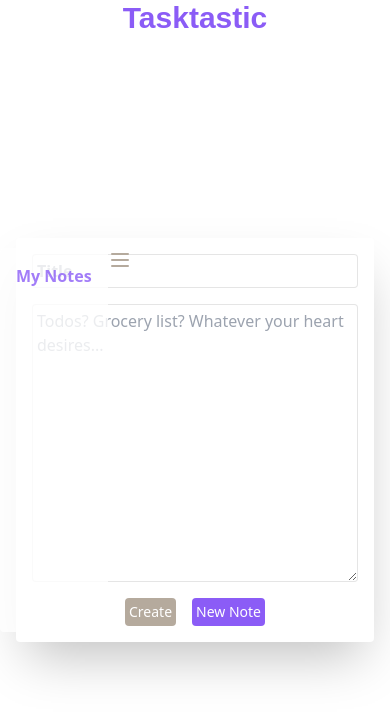
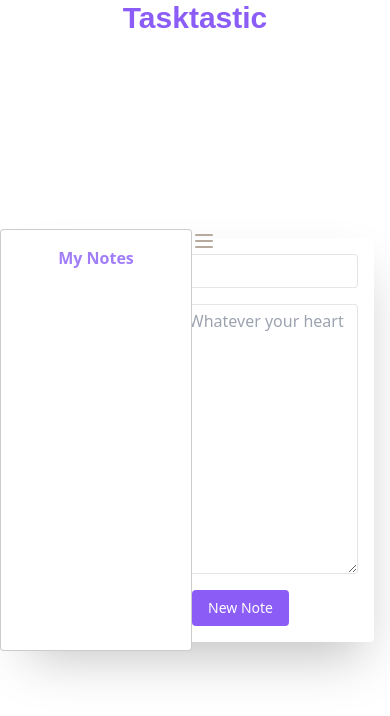
Before and after one commit to Cadhig/Tasktastic, a React (Vite) app: page /notes in a window 390 px wide. Shown: the top 716 px of the page. Built offline with nearby package versions, Linux system fonts and the light colour scheme; no server answers.

Commit message:
re-styled sidebar

```diff
--- a/src/components/NewNote.tsx
+++ b/src/components/NewNote.tsx
@@ -43,8 +43,8 @@ export default function NewNote(props: NewNoteProps) {
             <input type="text" placeholder="Title" value={title} onChange={(e) => setTitle(e.target.value)} className="w-full border border-black/10 hover:border-black/20 rounded p-1 font-bold" />
             <textarea value={description} placeholder="Todos? Grocery list? Whatever your heart desires..." onChange={(e) => setDescription(e.target.value)} className="w-full border border-black/10 hover:border-black/20 h-full rounded p-1" />
             <div className="flex gap-4 text-white">
-                <button onClick={() => createNewNote()} className="bg-tasktastic-base-2 hover:bg-tasktastic-base-2/90 text-sm p-1 rounded">Create</button>
-                <button className="bg-tasktastic-base hover:bg-tasktastic-hover active:bg-tasktastic-active text-sm p-1 rounded">New Note</button>
+                <button onClick={() => createNewNote()} className="bg-tasktastic-base-2 hover:bg-tasktastic-base-2/90 text-sm py-2 px-4 rounded">Create</button>
+                <button className="bg-tasktastic-base hover:bg-tasktastic-hover active:bg-tasktastic-active text-sm py-2 px-4 rounded">New Note</button>
             </div>
         </div>
     )
--- a/src/components/NotesMain.tsx
+++ b/src/components/NotesMain.tsx
@@ -75,9 +75,9 @@ export default function NotesMain(props: NoteMainProps & any) {
             <input type="text" value={title} placeholder="Title" onChange={(e) => setTitle(e.target.value)} className="w-full border border-black/10 hover:border-black/20 rounded p-1 font-bold" />
             <textarea value={description} placeholder="Todos? Grocery list? Whatever your heart desires..." onChange={(e) => setDescription(e.target.value)} className="w-full border border-black/10 hover:border-black/20 h-full rounded p-1" />
             <div className="flex gap-4 text-white">
-                <button onClick={() => updateNote()} className="bg-tasktastic-base-2 hover:bg-tasktastic-base-2/90 text-sm p-1 rounded">Update</button>
-                <button className="bg-tasktastic-base hover:bg-tasktastic-hover active:bg-tasktastic-active text-sm p-1 rounded" onClick={() => props.noteView(true)}>New Note</button>
-                <button className="bg-red-400 hover:bg-red-500 active:bg-red-600 text-sm p-1 rounded" onClick={() => deleteNote()}>Delete</button>
+                <button onClick={() => updateNote()} className="bg-tasktastic-base-2 hover:bg-tasktastic-base-2/90 text-sm py-2 px-4 rounded">Update</button>
+                <button className="bg-tasktastic-base hover:bg-tasktastic-hover active:bg-tasktastic-active text-sm py-2 px-4 rounded" onClick={() => props.noteView(true)}>New Note</button>
+                <button className="bg-red-400 hover:bg-red-500 active:bg-red-600 text-sm py-2 px-4 rounded" onClick={() => deleteNote()}>Delete</button>
             </div>
         </div>
     )
--- a/src/components/NotesSidebar.tsx
+++ b/src/components/NotesSidebar.tsx
@@ -19,18 +19,20 @@ export function NotesSidebar(props: NoteSidebarProps & any) {
     }, [])
 
     return (
-        <div className="bg-white/80 rounded flex flex-col gap-2 p-4 overflow-auto text-white sm:text-xl">
+        <div className="border bg-white lg:border-none border-black/20 w-1/2 xl:w-full rounded flex flex-col gap-2 p-4 items-center text-white sm:text-xl">
             <h1 className="text-tasktastic-base/80 text-center font-bold">My Notes</h1>
+            <div className="overflow-auto flex flex-col gap-2 w-full items-center">
                 {props.notes.map((note: any, index: number) => {
                     function noteButton() {
                         props.setNoteId(note.id)
                         console.log('work')
                         props.noteView(false)
                     }
-                return <span key={index} className="bg-tasktastic-base hover:bg-tasktastic-hover active:bg-tasktastic-active flex items-center rounded h-8 w-32 text-md p-2" onClick={() => noteButton()}>
+                    return <span key={index} className=" bg-tasktastic-base hover:bg-tasktastic-hover active:bg-tasktastic-active flex items-center rounded h-8 w-full text-md p-2" onClick={() => noteButton()}>
                         <p className="truncate cursor-pointer">{note.title}</p>
                     </span>
                 })}
             </div>
+        </div>
     )
 }
--- a/src/index.css
+++ b/src/index.css
@@ -8,3 +8,20 @@
   font-weight: bold;
   font-style: normal;
 }
+
+
+::-webkit-scrollbar {
+  width: 10px;
+}
+
+::-webkit-scrollbar-track {
+  background: #f1f1f1;
+}
+
+::-webkit-scrollbar-thumb {
+  background: #b5aa9d;
+}
+
+::-webkit-scrollbar-thumb:hover {
+  background: #a1978c;
+}
--- a/src/routes/Notes.tsx
+++ b/src/routes/Notes.tsx
@@ -28,9 +28,9 @@ export default function Notes() {
         <div className="flex items-center justify-center w-full flex-col h-full">
             <h1 className="text-3xl tasktastic-font text-center text-tasktastic-base">Tasktastic</h1>
             <div className="flex w-full h-full gap-4 items-center justify-center">
-                <div className=" flex h-96 absolute left-0">
+                <div className="flex h-1/2 w-96 lg:ml-4 lg:justify-center absolute left-0">
                     {showSidebar ? <NotesSidebar notes={notes} setNotes={setNotes} setNoteId={setNoteId} noteView={noteView} /> : null}
-                    <Menu onClick={toggleSidebar} className="text-tasktastic-base-2 cursor-pointer hover:text-tasktastic-base-2/80">test</Menu>
+                    <Menu onClick={toggleSidebar} className="text-tasktastic-base-2 cursor-pointer hover:text-tasktastic-base-2/80 xl:hidden">test</Menu>
                 </div>
                 <div className="m-4 h-full w-full sm:w-3/4 justify-center items-center flex">
                     {newNoteView ? <NewNote notes={notes} noteId={noteId} setNotes={setNotes} noteView={noteView} /> : <NotesMain notes={notes} noteId={noteId} setNotes={setNotes} noteView={noteView} />}
```
Lines whose indentation alone changed are shown as unchanged.
